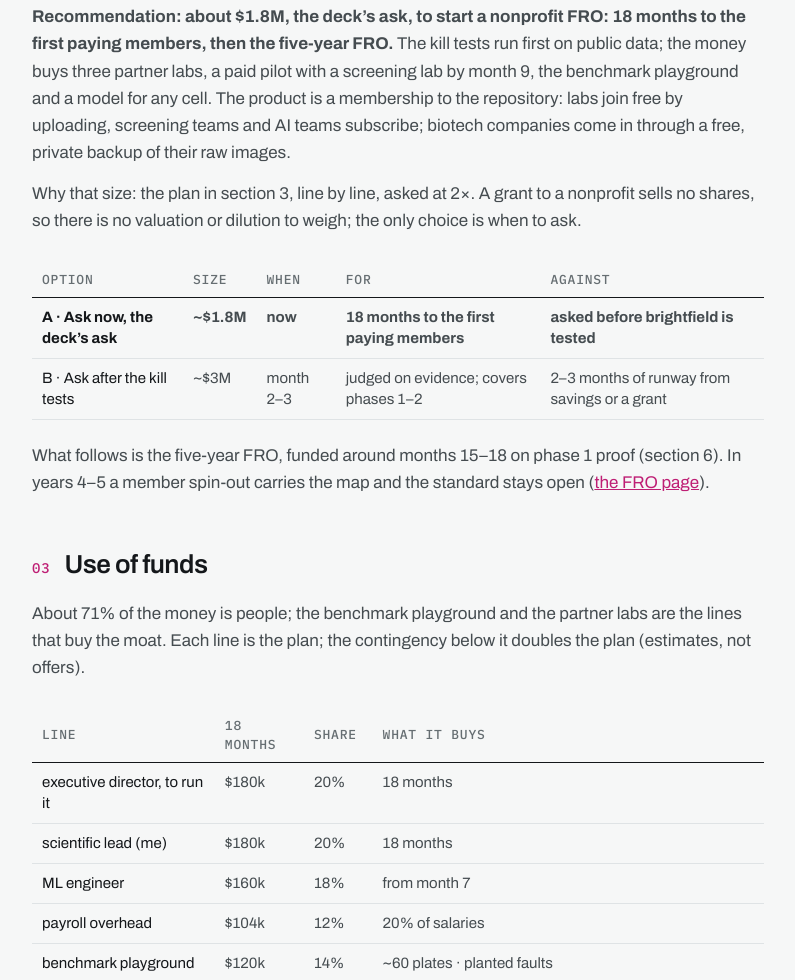
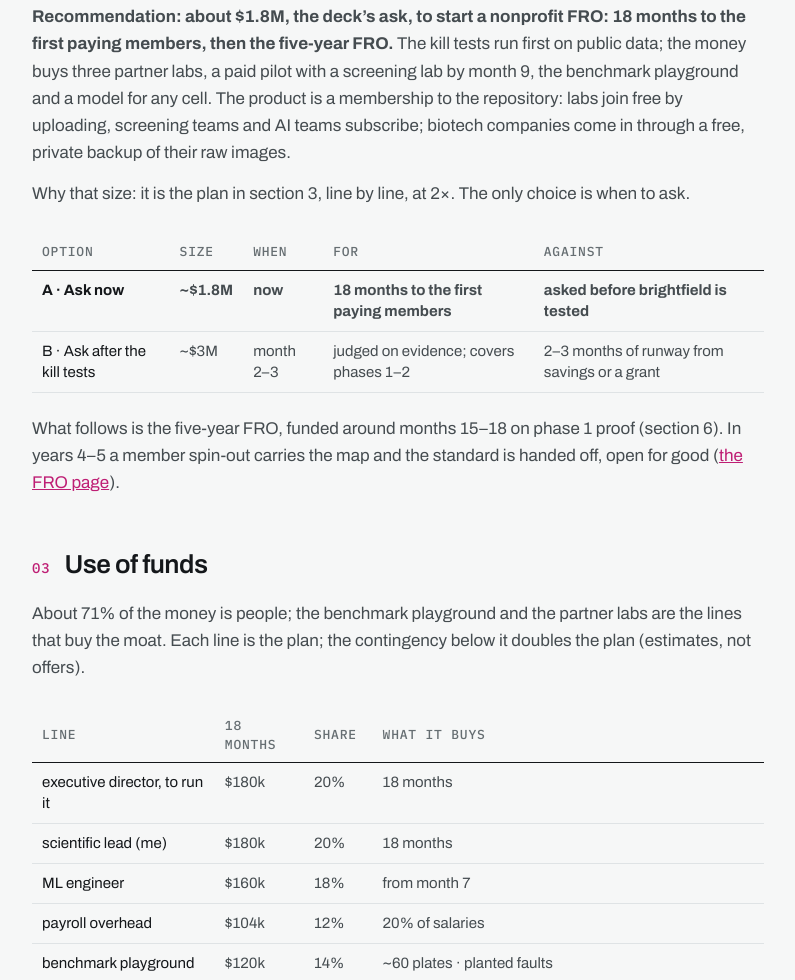
Before and after one commit to kat-titter/datum-line, a plain HTML site: page docs/roadmap.html in a window 1280 px wide. Shown: the part 1568-2548 px from the top of the page, without its empty margins (242-1037 px from the left). Drawn offline with Linux system fonts and the light colour scheme.

Commit message:
Built roadmap for the three wording fixes
docs/roadmap.html and its PDF (7 pages, was 8) from
figures/build_docs.py at the commit before this one.

Co-Authored-By: Claude Fable 5.2 <noreply@anthropic.com>

```diff
--- a/docs/roadmap.html
+++ b/docs/roadmap.html
@@ -122,7 +122,7 @@ code{font-family:'IBM Plex Mono',monospace;font-size:.85em}
 </table></div>
 <h2><span class="num">02</span>The raise</h2>
 <p><strong>Recommendation: about $1.8M, the deck&#8217;s ask, to start a nonprofit FRO: 18 months to the first paying members, then the five-year FRO.</strong> The kill tests run first on public data; the money buys three partner labs, a paid pilot with a screening lab by month 9, the benchmark playground and a model for any cell. The product is a membership to the repository: labs join free by uploading, screening teams and AI teams subscribe; biotech companies come in through a free, private backup of their raw images.</p>
-<p>Why that size: the plan in section 3, line by line, asked at 2&#215;. A grant to a nonprofit sells no shares, so there is no valuation or dilution to weigh; the only choice is when to ask.</p>
+<p>Why that size: it is the plan in section 3, line by line, at 2&#215;. The only choice is when to ask.</p>
 <div class="tw"><table>
 <thead>
 <tr>
@@ -135,7 +135,7 @@ code{font-family:'IBM Plex Mono',monospace;font-size:.85em}
 </thead>
 <tbody>
 <tr>
-<td><strong>A · Ask now, the deck&#8217;s ask</strong></td>
+<td><strong>A · Ask now</strong></td>
 <td><strong>~$1.8M</strong></td>
 <td><strong>now</strong></td>
 <td><strong>18 months to the first paying members</strong></td>
@@ -150,7 +150,7 @@ code{font-family:'IBM Plex Mono',monospace;font-size:.85em}
 </tr>
 </tbody>
 </table></div>
-<p>What follows is the five-year FRO, funded around months 15&#8211;18 on phase 1 proof (section 6). In years 4&#8211;5 a member spin-out carries the map and the standard stays open (<a href="fro.html">the FRO page</a>).</p>
+<p>What follows is the five-year FRO, funded around months 15&#8211;18 on phase 1 proof (section 6). In years 4&#8211;5 a member spin-out carries the map and the standard is handed off, open for good (<a href="fro.html">the FRO page</a>).</p>
 <h2><span class="num">03</span>Use of funds</h2>
 <p>About 71% of the money is people; the benchmark playground and the partner labs are the lines that buy the moat. Each line is the plan; the contingency below it doubles the plan (estimates, not offers).</p>
 <div class="tw"><table>
```
Also changed, not shown: 1 other file.
